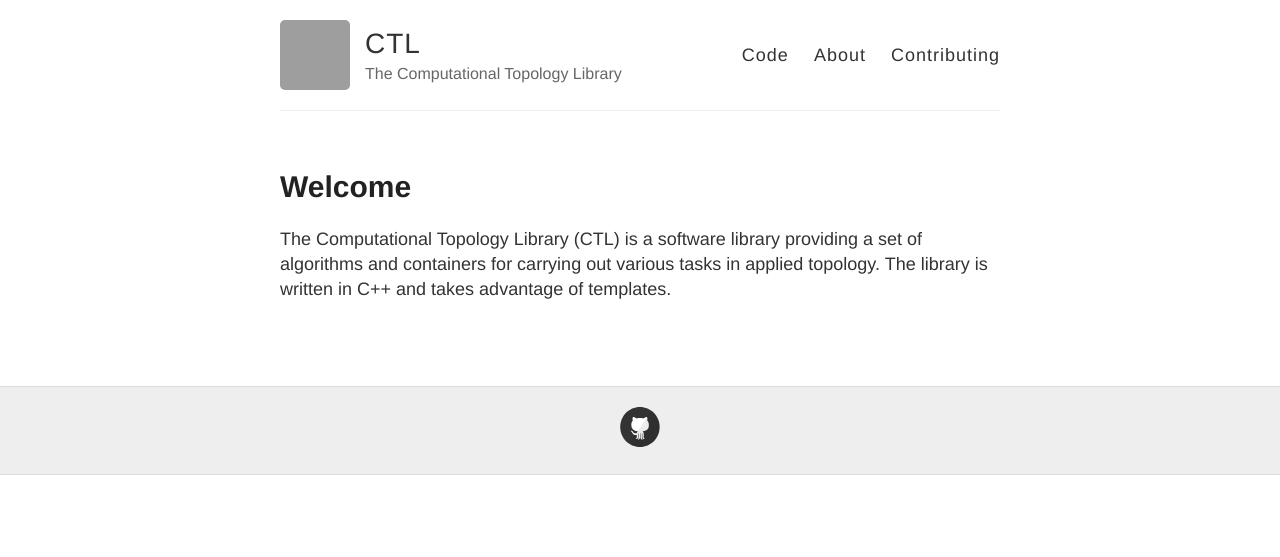
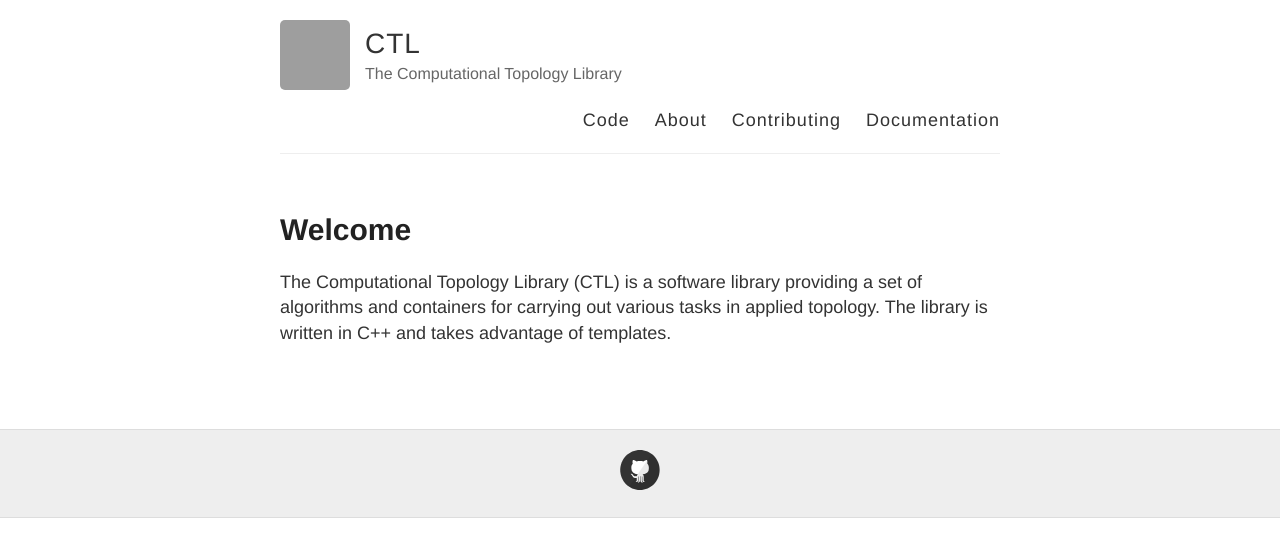
Before and after one commit to appliedtopology/ctl, a Jekyll site: the page built from index.html, in a window 1280 px wide. Shown: the top 557 px of the page. Built offline with Jekyll 4.4.1, drawn with Linux system fonts in a browser that asks for light colours; grey boxes are pictures that could not be loaded.

Commit message:
Updated default.html

```diff
--- a/_layouts/default.html
+++ b/_layouts/default.html
@@ -35,6 +35,7 @@
             <a href="https://github.com/appliedtopology/ctl">Code</a>
             <a href="{{ site.baseurl }}/about">About</a>
             <a href="{{ site.baseurl }}/contributing">Contributing</a>
+            <a href="{{ site.baseurl }}/Documentation">Documentation</a>
           </nav>
         </header>
       </div>
```
